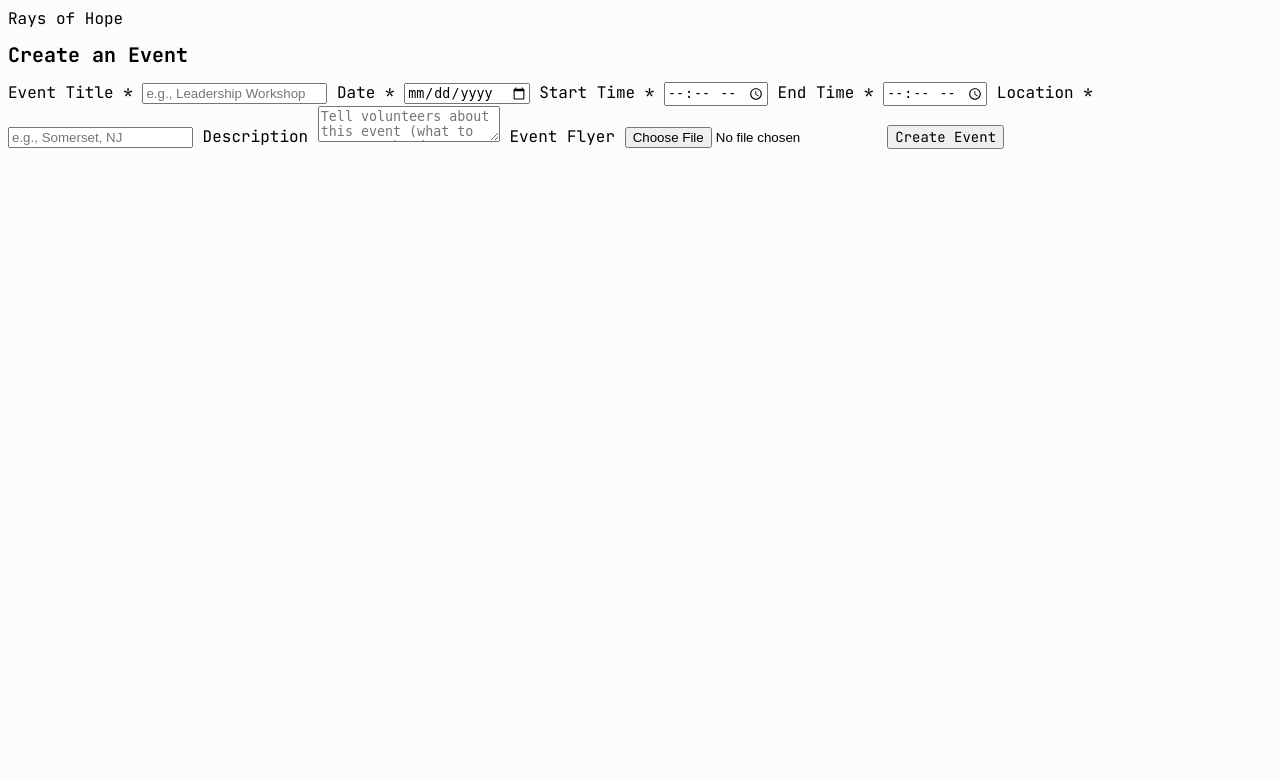
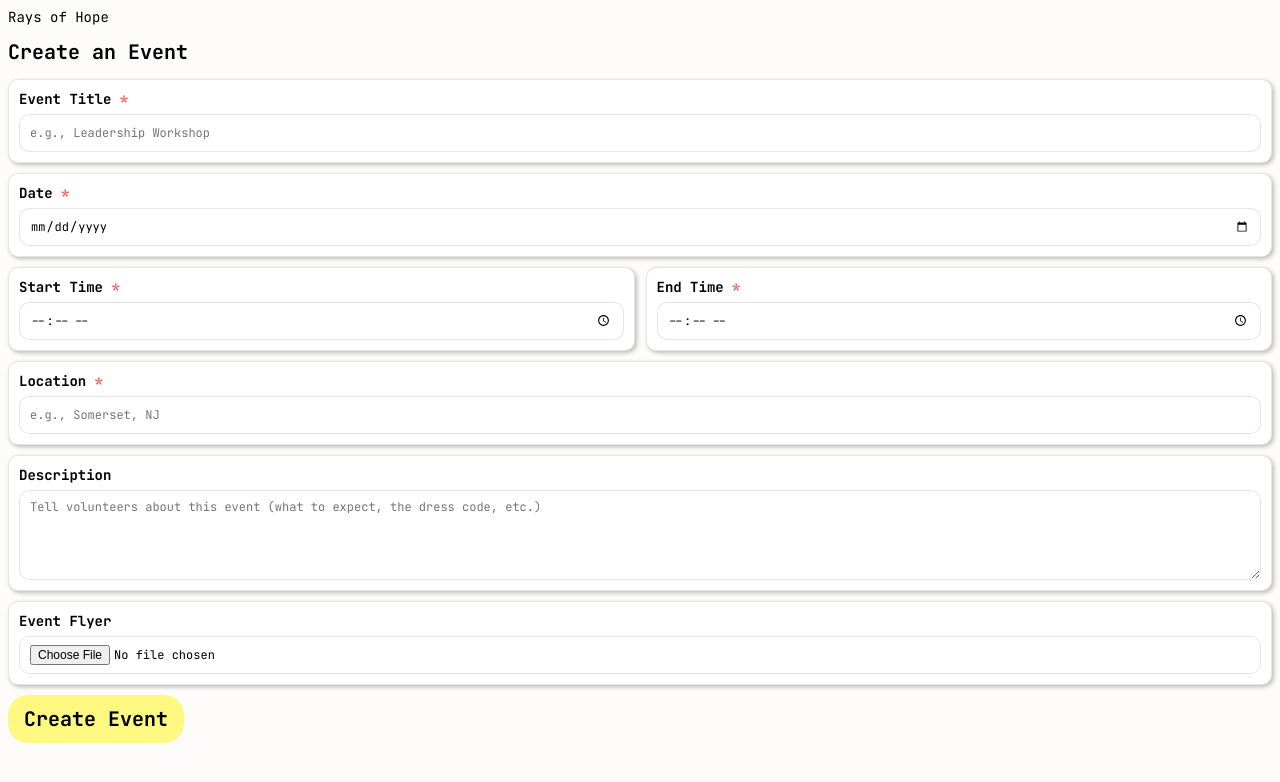
Before and after one commit to siddhantpor/roh-application, a Flask app: page /admin/events/create in a window 1280 px wide. Shown: the top 782 px of the page. Run offline with Flask 3, Linux system fonts and the light colour scheme.

Commit message:
Initial styling for event-management pages + added Figma icons

```diff
--- a/frontend/static/css/style.css
+++ b/frontend/static/css/style.css
@@ -9,55 +9,201 @@
   --yellow: #fcf880;
   --green: #d3ffc6;
   --red: #f35b5b;
+  --light-red: #f79b9b;
 }
 
 body {
   background: var(--background);
   color: var(--black);
   font-family: "JetBrains Mono", monospace;
-}
-
-h1 {
-  font-size: 20px;
-}
-
-h2 {
-  font-size: 20px;
-  font-weight: 400;
-  text-align: center;
-}
-
-h3 {
   font-size: 14px;
-  font-weight: 400;
-}
-
-h4 {
-  font-size: 14px;
-  font-weight: 400;
-  color: var(--gray);
-}
-
-h5 {
-  font-size: 12px;
-  font-weight: 400;
-  color: var(--dark-gray);
-}
-
-h6 {
-  font-size: 10px;
-  font-weight: 400;
 }
 
 a {
   color: var(--black);
 }
 
-p,
+button, input, textarea {
+  font-family: inherit;
+}
+
 button {
   font-size: 14px;
 }
 
-button {
-  font-family: inherit;
+input, textarea {
+  font-size: 12px;
 }
+
+.number-bold {
+  font-size: 30px;
+  font-weight: 700;
+}
+
+.header-bold {
+  font-size: 20px;
+  font-weight: 700;
+}
+
+.header {
+  font-size: 20px;
+}
+
+.code {
+  font-size: 18px;
+}
+
+.subtext-bold {
+  font-size: 12px;
+  font-weight: 700;
+}
+
+.subtext {
+  font-size: 12px;
+}
+
+.caption {
+  font-size: 10px;
+}
+
+.label {
+  font-size: 9px;
+}
+
+.text-gray {
+  color: var(--gray);
+}
+
+.text-dark-gray {
+  color: var(--dark-gray);
+}
+
+.text-red {
+  color: var(--red);
+}
+
+.text-center {
+  text-align: center;
+}
+
+.button {
+  display: inline-flex;
+  align-items: center;
+  justify-content: center;
+  padding: 0 16px;
+  border: none;
+  border-radius: 10px;
+  background: var(--white);
+  color: var(--black);
+  text-decoration: none;
+}
+
+.button:active {
+  transform: translateY(1px);
+}
+
+.home-button {
+  height: 55px;
+  border: 1px solid rgb(0 0 0 / 0.1);
+  box-shadow: 2px 2px 4px rgb(0 0 0 / 0.25);
+}
+
+.button-row {
+  display: flex;
+  justify-content: center;
+  gap: 20px;
+}
+
+.event-card-button {
+  height: 34px;
+  font-size: 12px;
+}
+
+.rsvp-button {
+  height: 70px;
+}
+
+.create-event-button {
+  height: 48px;
+  border-radius: 20px;
+  font-size: 20px;
+  font-weight: 700;
+}
+
+.button-green {
+  background: var(--green);
+}
+
+.button-yellow {
+  background: var(--yellow);
+}
+
+.button-red {
+  background: var(--light-red);
+}
+
+.event-card {
+  display: flex;
+  flex-direction: column;
+  gap: 8px;
+  margin-bottom: 21px;
+  padding: 12px 21px 21px;
+  border: 1px solid rgb(0 0 0 / 0.1);
+  border-radius: 10px;
+  background: var(--white);
+  box-shadow: 2px 2px 4px rgb(0 0 0 / 0.25);
+}
+
+.event-card p {
+  margin: 0;
+}
+
+.event-card .event-card-button {
+  align-self: flex-end;
+}
+
+.code-card {
+  /* TODO */
+}
+
+.create-event-card {
+  display: flex;
+  flex-direction: column;
+  gap: 6px;
+  margin-bottom: 10px;
+  padding: 10px;
+  border: 1px solid rgb(0 0 0 / 0.1);
+  border-radius: 10px;
+  background: var(--white);
+  box-shadow: 2px 2px 4px rgb(0 0 0 / 0.25);
+}
+
+.create-event-card input,
+.create-event-card textarea {
+  box-sizing: border-box;
+  width: 100%;
+  height: 38px;
+  padding: 0 10px;
+  border: 1px solid rgb(0 0 0 / 0.1);
+  border-radius: 10px;
+}
+
+.create-event-card textarea {
+  height: 90px;
+  padding: 8px 10px;
+  resize: vertical;
+}
+
+.create-event-card-row {
+  display: flex;
+  gap: 11px;
+}
+
+.create-event-card-row > .create-event-card {
+  flex: 1;
+}
+
+.create-event-card input[type="file"] {
+  height: auto;
+  padding: 8px 10px;
+}
--- a/frontend/templates/event-management/admin/create_event.html
+++ b/frontend/templates/event-management/admin/create_event.html
@@ -7,47 +7,49 @@
   <body>
     {% include 'header.html' %}
     <!-- TODO: Back button. -->
-    <h1>Create an Event</h1>
+    <h1 class="header-bold">Create an Event</h1>
 
     <!-- TODO: Form submission logic. Also, integrate w/ Cindy's database work! -->
     <form action="/admin/events/create" method="post" enctype="multipart/form-data">
-      <label>
-        Event Title *
+      <label class="create-event-card">
+        <strong>Event Title <span class="text-red">*</span></strong>
         <input type="text" name="title" placeholder="e.g., Leadership Workshop" required>
       </label>
 
-      <label>
-        Date *
+      <label class="create-event-card">
+        <strong>Date <span class="text-red">*</span></strong>
         <input type="date" name="date" required>
       </label>
 
-      <label>
-        Start Time *
-        <input type="time" name="start_time" required>
-      </label>
+      <div class="create-event-card-row">
+        <label class="create-event-card">
+          <strong>Start Time <span class="text-red">*</span></strong>
+          <input type="time" name="start_time" required>
+        </label>
 
-      <label>
-        End Time *
-        <input type="time" name="end_time" required>
-      </label>
+        <label class="create-event-card">
+          <strong>End Time <span class="text-red">*</span></strong>
+          <input type="time" name="end_time" required>
+        </label>
+      </div>
 
-      <label>
-        Location *
+      <label class="create-event-card">
+        <strong>Location <span class="text-red">*</span></strong>
         <input type="text" name="location" placeholder="e.g., Somerset, NJ" required>
       </label>
 
-      <label>
-        Description
+      <label class="create-event-card">
+        <strong>Description</strong>
         <textarea name="description" placeholder="Tell volunteers about this event (what to expect, the dress code, etc.)"></textarea>
       </label>
 
       <!-- TODO: Image upload logic. Also, integrate w/ Cloudinary! -->
-      <label>
-        Event Flyer
+      <label class="create-event-card">
+        <strong>Event Flyer</strong>
         <input type="file" name="flyer" accept="image/*">
       </label>
 
-      <button type="submit">Create Event</button>
+      <button type="submit" class="button create-event-button button-yellow">Create Event</button>
     </form>
 
     {% include 'footer.html' %}
--- a/frontend/templates/event-management/admin/event_details.html
+++ b/frontend/templates/event-management/admin/event_details.html
@@ -13,9 +13,9 @@
       <img src="{{ event.flyer }}">
     {% endif %}
 
-    <h4>{{ event.date }}, {{ event.start_time }}-{{ event.end_time }}</h4>
-    <h1>{{ event.title }}</h1>
-    <h5>{{ event.location }} · {{ event.attending }} Members Attending</h5>
+    <p class="text-gray">{{ event.date }}, {{ event.start_time }}-{{ event.end_time }}</p>
+    <h1 class="header-bold">{{ event.title }}</h1>
+    <p class="subtext text-dark-gray">{{ event.location }} · {{ event.attending }} Members Attending</p>
 
     <p><strong>About</strong></p>
     <p>{{ event.description }}</p>
```
Also changed, not shown: frontend/templates/event-management/admin/attendees.html (+6 -6 lines), frontend/templates/event-management/admin/events.html (+15 -13 lines), frontend/templates/event-management/member/event_details.html (+7 -5 lines), frontend/templates/event-management/member/events.html (+17 -15 lines), frontend/static/images/edit.svg (added), frontend/static/images/lock.svg (added), frontend/static/images/map.svg (added).
